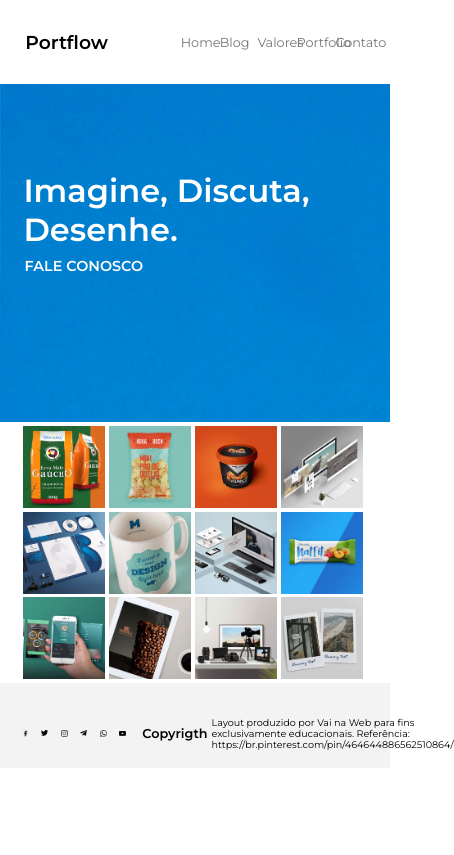
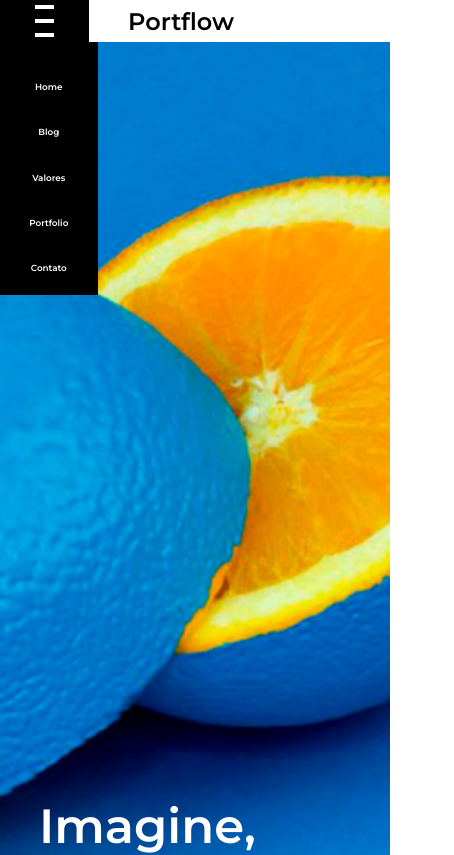
Before and after one commit to NathanDeodato/Portflow-VNW, a plain HTML site: page index.html in a window 390 px wide. Shown: the top 855 px of the page, 454 px wide, since content can reach past the window. Drawn offline with Linux system fonts and the light colour scheme.

Commit message:
Update in responsive page

```diff
--- a/Portflow.css
+++ b/Portflow.css
@@ -32,17 +32,21 @@ header {
     display: flex;
 }
 
-.box-iconportflow {
+.box-portflow {
     width: 50%;
     height: 10vh;
 
     display: flex;
     align-items: center;
-    padding-left: 6.5%;
+    margin-left: 6vw;
+}
+
+.header-title {
+    font-size: 1.5em;
 }
 
 .box-sectionnav {
-    width: 50%;
+    width:85vw;
     height: 10vh;
 
     display: flex;
@@ -51,13 +55,8 @@ header {
 }
 
 .box-nav {
-    width: 50%;
+    width: 40%;
     height: 10vh;
-
-    display: flex;
-    justify-content: flex-end;
-    align-items: center;
-    padding-right: 5vw;
 }
 
 .box-ul {
@@ -65,14 +64,12 @@ header {
     height: 10vh;
 
     display: flex;
-    justify-content: flex-end;
     align-items: center;
 }
 
 .nav-li {
     width: 10vw;
 
-    color: rgb(117, 117, 117);
     font-size: 0.9em;
     font-weight: lighter;
 
@@ -85,6 +82,17 @@ header {
     font-weight: bolder;
 }
 
+.header-ancora {
+    color: rgb(77, 77, 77);
+    text-decoration: none;
+}
+
+.header-ancora:hover {
+    color: black;
+    font-weight: bolder;
+
+    cursor: pointer;
+}
 
 /* config-main */
 
@@ -107,9 +115,6 @@ header {
     color: white;
 
     padding-left: 6%;
-
-    /* position: absolute;
-    left: 5%; */
 }
 
 .main-subtitle {
@@ -154,8 +159,6 @@ footer {
 .container-footer {
     width: 100%;
     height: 10vh;
-
-    padding-top: 2%;
 
     display: flex;
 
@@ -203,9 +206,19 @@ footer {
     font-size: 0.8rem;
 }
 
+.footer-boxbutton {
+    display: none;
+}
+
 /* config - laptop responsive */
 
 @media (max-width: 1024px) {
+
+    /* config-header */
+
+    .box-nav {
+        margin-right: 6vw;
+    }
 
     /* config-main */
 
@@ -224,7 +237,7 @@ footer {
     }
 
     .text-copy {
-        font-size: 0.8em;
+        font-size: 0.65em;
     }
 }
 
@@ -234,8 +247,16 @@ footer {
 
     /* config-header */
 
+    .box-portflow {
+        margin-left: 10vw;
+    }
+
+    .box-nav {
+        margin-right: 13vw;
+    }
+
     .nav-li {
-        font-size: 0.8em;
+        font-size: 0.7em;
     }
 
     /* config-main */
@@ -247,19 +268,284 @@ footer {
     .main-title {
         font-size: 2em;
 
-        padding-top: 6%;
+        padding-left: 10vw;
+        padding-top: 6vh;
     }
 
     .main-subtitle {
+        padding-left: 10vw;
+
         font-size: 0.9em;
+    }
+
+    .sectimage {
+        display: flex;
+        flex-wrap: wrap;
+    }
+
+    .imagemore {
+        width: 40%;
+    }
+
+    /* config-footer */
+
+    .box-redessociais {
+        margin-left: 4vw;
+    }
+
+    .title-copy {
+        font-size: 0.8em;
+    }
+    .text-copy {
+        font-size: 0.5em;
+    }
+}
+
+@media (max-width: 560px) {
+
+    /* config-header */
+
+    .nav-li {
+        font-size: 0.6em;
+    }
+
+    /* config-main */
+
+    .main-title {
+        font-size: 1.8em;
+    }
+
+    .sectimage {
+        display: flex;
+        flex-wrap: wrap;
+    }
+
+    .imagemore {
+        width: 60%;
     }
 
     /* config-footer */
 
     .title-copy {
-        font-size: 0.8em;
-    }
-    .text-copy {
         font-size: 0.6em;
     }
+
+    .text-copy {
+        font-size: 0.5em;
+    }
 }
+
+@media (max-width: 500px) {
+
+    /* config-header */
+
+    .nav-li {
+        font-size: 0.55em;
+    }
+
+    /* config-main */
+
+}
+
+@media (max-width: 425px) {
+
+    /* config-header */
+
+    .container-header {
+        height: 5vh;
+    }
+
+    .box-menus {
+        width: 60%;
+
+        display: flex;
+        flex-direction: row;
+    }
+
+    .box-portflow {
+        width: 100%;
+        height: 5vh;
+
+        display: flex;
+        justify-content: center;
+    }
+
+    .box-menu {
+        width: 100%;
+        height: 100%;
+
+        display: flex;
+        flex-direction: column;
+        align-items: center;
+        justify-content: space-around;
+
+        background-color: black;
+    }
+
+    .box-menu:hover .box-ul{
+        width: 5vh;
+
+        display: flex;
+        flex-direction: column;
+    }
+
+    .header-hrone {
+        width: 5vw;
+        height: 0.4vh;
+
+        border: none;
+        background-color: white;
+    }
+
+    .header-hrtwo {
+        width: 5vw;
+        height: 0.4vh;
+
+        border: none;
+        background-color: white;
+    }
+
+    .header-hrthree {
+        width: 5vw;
+        height: 0.4vh;
+
+        border: none;
+        background-color: white;
+    }
+
+    .box-sectionnav {
+        width: 25.1vw;
+        height: 30vh;
+
+        background-color: black;
+
+        position: absolute;
+        top: 5vh;
+    }
+
+    .box-nav {
+        width: 100%;
+        height: 10vh;
+    }
+
+    .box-ul {
+        width: 25vw;
+        height: 30vh;
+
+        flex-direction: column;
+        justify-content: space-evenly;
+
+        position: absolute;
+        top: 1vh;
+    }
+
+    .nav-li {
+        width: 25vw;
+
+        display: flex;
+        justify-content: center;
+    }
+
+    .nav-li:hover {
+        color: black;
+        background-color: #fff;
+    }
+
+    .nav-li:hover .header-ancora {
+        color: black;
+    }
+
+    .header-ancora {
+        color: #fff;
+        font-size: 1em;
+        font-weight: bold;
+    }
+
+    /* config-main */
+
+    .container-backgroundblue {
+        height: 125vh;
+
+        background-image: url("Assets/main-backgroundmobile.png");
+        background-repeat: no-repeat;
+        background-size: cover;
+
+        display: flex;
+        flex-direction: column;
+        justify-content: flex-end;
+    }
+
+    .main-title {
+        width: 40%;
+
+        padding-bottom: 5%;
+
+        font-size: 3em;
+    }
+
+    .main-subtitle {
+        padding-bottom: 10%;
+    }
+
+    /* config-footer */
+
+    .container-footer {
+        height: 25vh;
+
+        flex-direction: column;
+        align-items: center;
+    }
+
+    .box-redessociais {
+        width: 59.4vw;
+
+        background-color: #7FDBD4;
+
+        margin-right: 5%;
+    }
+
+    .footer-icon {
+        width: 5vw;
+    }
+
+    .box-copy {
+        width: 59.4vw;
+
+        margin-top: 3vh;
+
+        flex-direction: column;
+        align-items: flex-start;
+    }
+
+    .title-copy {
+        padding: 0;
+    }
+
+    .text-copy {
+        width: 25vw;
+    }
+
+    .footer-boxbutton {
+        width: 15vw;
+        height: 5vh;
+
+        display: flex;
+        align-items: flex-end;
+
+        position: absolute;
+        top: 718vh;
+        right: 21vw;
+
+        z-index: 1;
+    }
+
+    .footer-button {
+        width: 15vw;
+        height: 5vh;
+
+        color: #CCCCCC;
+        background-color: #333333;
+        border: none;
+    }
+
+}
--- a/index.html
+++ b/index.html
@@ -11,15 +11,41 @@
 
 <body>
 
-<header>
+<header id="header">
 
     <section class="container-header">
 
-        <section class="box-iconportflow">
+        <section class=box-menus>
 
-            <h1 class="header-title">
-                Portflow
-            </h1>
+            <section class="box-menu">
+
+                <section class="header-boxhrone">
+
+                    <hr class="header-hrone">
+
+                </section>
+
+                <section class="header-boxhrtwo">
+
+                    <hr class="header-hrtwo">
+
+                </section>
+
+                <section class="header-boxhrthree">
+
+                    <hr class="header-hrthree">
+
+                </section>
+
+            </section>
+
+            <section class="box-portflow">
+
+                <h1 class="header-title">
+                    Portflow
+                </h1>
+
+            </section>
 
         </section>
 
@@ -29,15 +55,15 @@
 
                 <ul class="box-ul">
 
-                    <li class="nav-li">Home</li>
+                    <li class="nav-li"><a class="header-ancora" href="#Header">Home</a></li>
 
-                    <li class="nav-li">Blog</li>
+                    <li class="nav-li"><a class="header-ancora" href="#Blog">Blog</a></li>
 
-                    <li class="nav-li">Valores</li>
+                    <li class="nav-li"><a class="header-ancora" href="#Contato">Valores</a></li>
 
-                    <li class="nav-li">Portfolio</li>
+                    <li class="nav-li"><a class="header-ancora" href="#Portfolio">Portfolio</a></li>
 
-                    <li class="nav-li">Contato</li>
+                    <li class="nav-li"><a class="header-ancora" href="#Contato">Contato</a></li>
 
                 </ul>
 
@@ -49,7 +75,7 @@
 
 </header>
 
-<main>
+<main id="Blog">
 
     <section class="container-backgroundblue">
 
@@ -59,7 +85,7 @@
 
     </section>
 
-    <section class="container-imagesprodutos">
+    <section class="container-imagesprodutos" id="Portfolio">
 
         <section class="sectimage">
 
@@ -101,7 +127,7 @@
 
 </main>
 
-<footer>
+<footer id="Contato">
     <section class="container-footer">
 
         <section class="box-espace">
@@ -136,6 +162,18 @@
 
         </section>
 
+        <section class="footer-boxbutton">
+
+            <a href="#Blog">
+
+                <button class="footer-button">
+                    Topo
+                </button>
+
+            </a>
+
+        </section>
+
     </section>
 </footer>
 
```
Also changed, not shown: Assets/main-backgroundmobile.png (added).
